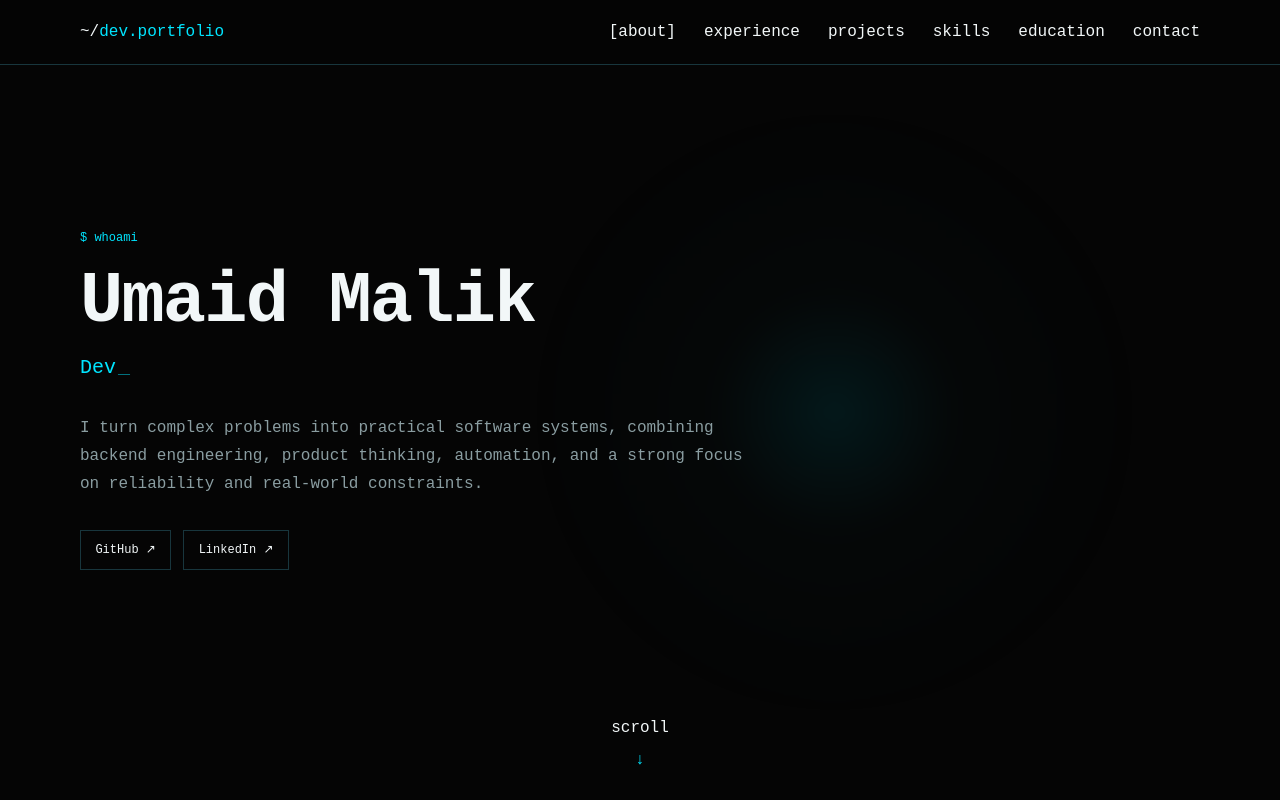
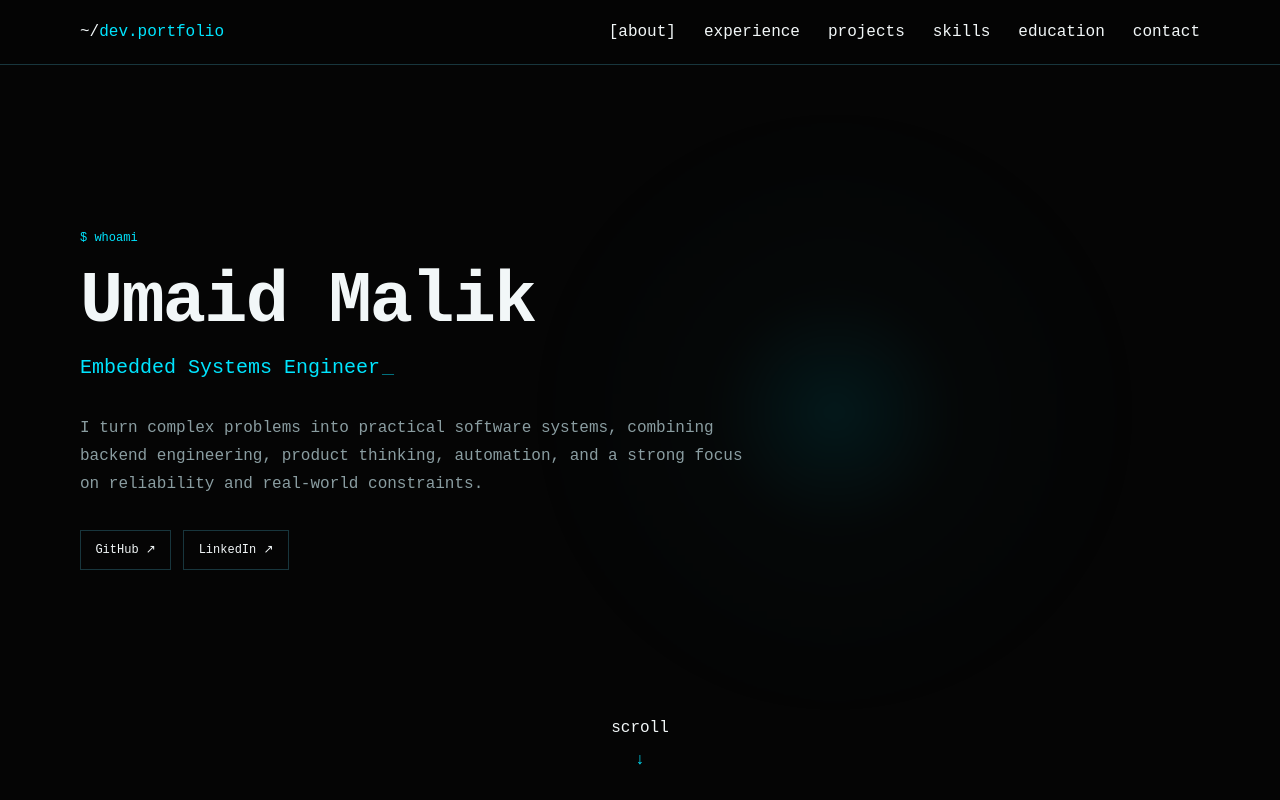
Before and after one commit to UmaidMalik/portfolio, a React (Vite) app: page / in a window 1280 px wide. Shown: the top 800 px of the page. Built offline with nearby package versions, Linux system fonts and the light colour scheme.

Commit message:
Update roles in HeroSection component

```diff
--- a/src/sections/HeroSection.tsx
+++ b/src/sections/HeroSection.tsx
@@ -1,8 +1,9 @@
 import { useTypewriter } from "@/hooks/useTypewriter"
 
 const roles = [
-  "Software Developer",
-  "DevOps Engineer",
+  "Computer Engineer",
+  "Embedded Systems Engineer",
+  "Controls & Automation",
 ]
 
 export function HeroSection() {
```
